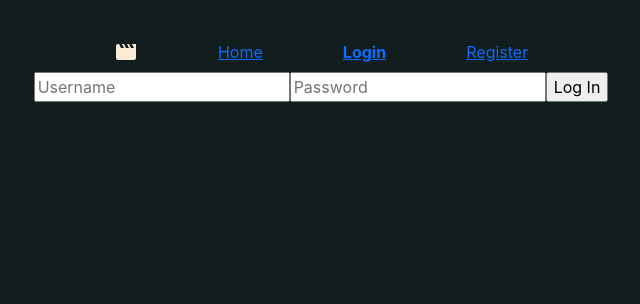
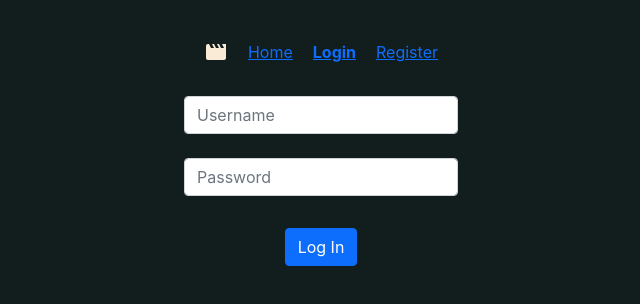
Before and after one commit to fabriccio27/django-movies-frontend, a React (Create React App) app: page /login in a window 1280 px wide. Shown: the top 304 px of the page, without its empty margins (319-959 px from the left). Built offline with nearby package versions, Linux system fonts and the light colour scheme.

Commit message:
styled logout button and remove from watchlist button. Fixed redirects after ajax success, need to figure out clean-ups

```diff
--- a/src/components/Header.js
+++ b/src/components/Header.js
@@ -10,7 +10,7 @@ export const Header = ({isAuthenticated, logUserOut, userId}) => (
             <MovieIcon/>
             <NavLink to="/dashboard" activeClassName="selected">Home</NavLink>
             {isAuthenticated && <NavLink to={`/watchlist/${userId}`} activeClassName="selected">Watchlist</NavLink>}
-            {isAuthenticated && <button onClick={()=>logUserOut()}>Log Out</button>}
+            {isAuthenticated && <button className="logout-btn" onClick={()=>logUserOut()}>Log Out</button>}
             {!isAuthenticated && <NavLink to="/login" activeClassName="selected">Login</NavLink>}
             {!isAuthenticated && <NavLink to="/register" activeClassName="selected">Register</NavLink>}
         </nav>
--- a/src/components/LoadingPage.js
+++ b/src/components/LoadingPage.js
@@ -3,7 +3,7 @@ import React from "react";
 const LoadingPage = () => {
     return(
         <div>
-            <img src="https://media.giphy.com/media/YpvudlEonQZ2ahskGR/giphy.gif" className="loading-img"/>
+            <img src="https://media.giphy.com/media/YpvudlEonQZ2ahskGR/giphy.gif" className="loading-img" alt="film reel passing"/>
         </div>
     )
 }
--- a/src/components/LoginPage.js
+++ b/src/components/LoginPage.js
@@ -18,31 +18,41 @@ class LoginPage extends React.Component {
         e.preventDefault()
         this.props.fetchUser(this.state)
     }
-    handleLogOut = () =>{
-        this.props.logUserOut()
-    }
+
     render(){
 
         return(
             <div>
                 <form onSubmit={this.handleOnSubmit}>
+                    <div className="form-group">
+                        <label htmlFor="logUsername"></label>
                         <input
                             type="text"
                             placeholder="Username"
                             name="username"
                             value={this.state.username}
                             onChange={this.handleOnChange}
+                            id="logUsername"
+                            className="form-control"
                         />
+                    </div>
+                    <div className="form-group">
+                        <label htmlFor="logPassword"></label>
                         <input
                             type="password"
                             placeholder="Password"
                             name="password"
                             value={this.state.password}
                             onChange={this.handleOnChange}
+                            id="logPassword"
+                            className="form-control"
                         />
-                    <input type="submit" value="Log In"/>
+                    </div>
+                    <div className="login-btn-div">
+                        <button type="submit" className="btn btn-primary login-btn"> Log In </button>
+                    </div>
                 </form>
-                {/* <button onClick={this.handleLogOut}>Log Out</button> */}
+
             </div>
 
         )
--- a/src/components/MovieDetailPage.js
+++ b/src/components/MovieDetailPage.js
@@ -1,5 +1,6 @@
 import React from "react";
 import {connect} from "react-redux";
+import { Redirect } from "react-router";
 import StarBorderIcon from '@material-ui/icons/StarBorder';
 
 class MovieDetailPage extends React.Component {
@@ -10,9 +11,11 @@ class MovieDetailPage extends React.Component {
             movie:{},
             error:"",
             addedToWl:false,
-        }
+        };
+        this.handleAddToWl = this.handleAddToWl.bind(this);
     }
     abortController = new AbortController();
+
     componentDidMount(){
         console.log("componente MovieDetail montado.")
         const url = `http://localhost:8000/api/movies/${this.state.movieId}/`;
@@ -39,9 +42,10 @@ class MovieDetailPage extends React.Component {
         console.log("componente MovieDetail desmontado.")
         this.abortController.abort()
     }
+
     handleAddToWl(){
         const url = `http://localhost:8000/api/users/${this.props.currentUserId}/watchlist/`;
-        fetch(url, {signal:this.abortController.signal}, {
+        fetch(url, {
             method:"POST",
             headers:{
                 "Content-Type": "application/json",
@@ -54,10 +58,19 @@ class MovieDetailPage extends React.Component {
         })
         .then(resp=>resp.json())
         .then(data=>{
-            console.log(data);
+            if (data.hasOwnProperty("success")){
+                this.setState(()=>({
+                    addedToWl:true
+                }))
+            }else{
+                this.setState(()=>({
+                    error:data["message"]
+                }));
+            }
         })
         .catch(err=>console.log(`This happened while trying to add to watchlist: ${err}`))
     }
+
     isEmpty(obj) {
         for(var key in obj) {
             if(obj.hasOwnProperty(key))
@@ -72,10 +85,13 @@ class MovieDetailPage extends React.Component {
             return <h2>Fetching movie data...</h2>
         } else if (this.state.error){
             return <h2>Not Found</h2>
+        } else if (this.state.addedToWl){
+            return <Redirect to={`/watchlist/${this.props.currentUserId}`} />
         }
         return(
             <div>
-                <h1>{this.state.movie.title}</h1><span>{this.state.movie.average_rating} <StarBorderIcon/></span>
+                <h1>{this.state.movie.title}</h1><span>{this.state.movie.average_rating} <StarBorderIcon color="secondary"/></span>
+                {this.state.error!=="" && <h3>{this.state.error}</h3>}
                 {this.props.isAuthenticated && <button className="btn btn-success" onClick={this.handleAddToWl}>Add to Watchlist</button>}
                 <h2>Release date: {this.state.movie.release}</h2>
                 <p>Genre: {this.state.movie.genre.charAt(0).toUpperCase() + this.state.movie.genre.slice(1)}</p>
--- a/src/components/WatchlistCard.js
+++ b/src/components/WatchlistCard.js
@@ -7,7 +7,7 @@ const WatchlistCard =({movie, owner, handleRemoveFromWl, isAuthenticated})=>{
     return(
         <div>
             <MovieCard movie={movie} />
-            {owner && isAuthenticated && <button onClick={()=>handleRemoveFromWl(movie.id)}>Remove from watchlist</button>}
+            {owner && isAuthenticated && <button className="btn btn-danger" onClick={()=>handleRemoveFromWl(movie.id)}>Remove from watchlist</button>}
         </div>
 
 
--- a/src/components/WatchlistPage.js
+++ b/src/components/WatchlistPage.js
@@ -42,7 +42,7 @@ class WatchlistPage extends React.Component {
             return movie.id!=targetId; //si tiene id distinto al target, queda
         });
         const url = `http://localhost:8000/api/users/${this.state.userId}/watchlist/`;
-        fetch(url, {signal:this.abortController.signal}, {
+        fetch(url, {
             method:"PUT",
             headers:{
                 "Content-Type": "application/json",
@@ -55,7 +55,7 @@ class WatchlistPage extends React.Component {
         })
         .then(resp=>resp.json())
         .then(data=>{
-            console.log(data);
+            console.log(`This came back from the put request ${data}`);
             this.setState(()=>({
                 watchlist:newWatchlist
             }))
--- a/src/index.css
+++ b/src/index.css
@@ -37,3 +37,15 @@ code {
 .loading-img {
   width:auto
 }
+.login-btn-div {
+  display:flex;
+  padding:2rem;
+  justify-content: center;
+  align-items: center;
+}
+.logout-btn {
+  background-color: transparent;
+  border:none;
+  color:antiquewhite;
+  font-weight:bold;
+}
--- a/src/routers/AppRouter.js
+++ b/src/routers/AppRouter.js
@@ -10,7 +10,6 @@ import NotFoundPage from "../components/NotFoundPage";
 import LoginPage from "../components/LoginPage";
 import RegisterPage from "../components/RegisterPage";
 import { createBrowserHistory } from 'history';
-//import PrivateRoute from "./PrivateRoute";
 import PublicRoute from "./PublicRoute";
 
 
@@ -30,9 +29,9 @@ const AppRouter = () =>(
                 <Route path="/watchlist/:userId" component={WatchlistPage}/>
                 <PublicRoute exact={true} path="/register/" component={RegisterPage}/>
                 <PublicRoute exact={true} path="/login/" component={LoginPage}/>
-                {/* <PrivateRoute exact={true} path="/create" component={AddExpensePage} />
-                <PrivateRoute path="/edit/:id" component={EditExpensePage} /> */}
-                <Route component={NotFoundPage} /> {/* with Switch and no path defined, this will run if there's no match for any of the routes above */}
+
+                <Route component={NotFoundPage} />
+                {/* with Switch and no path defined, this will run if there's no match for any of the routes above */}
             </Switch>
 
         </div>
```
Lines whose indentation alone changed are shown as unchanged.
